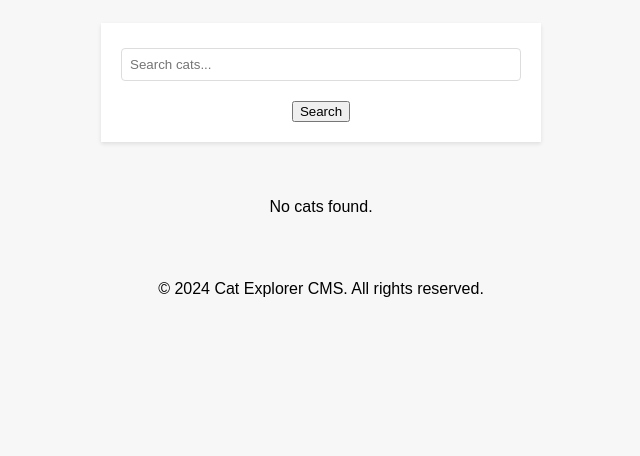
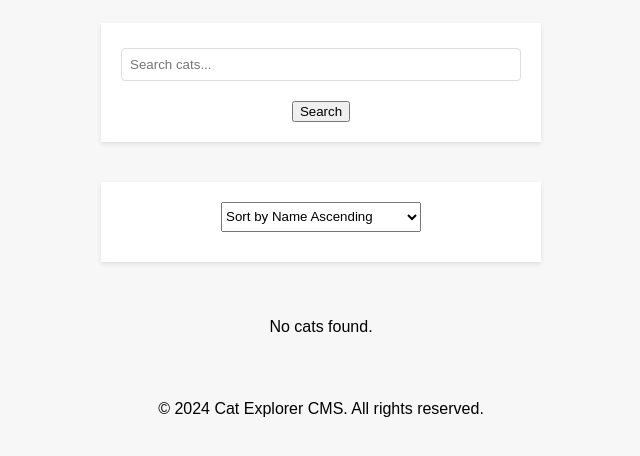
Before and after one commit to nxu22/cat-explorer-website, a PHP site: page / in a window 1280 px wide. Shown: the part 235-691 px from the top of the page, without its empty margins (319-959 px from the left). Run offline with PHP 8.4, Linux system fonts and the light colour scheme; data that the repository does not hold is empty.

Commit message:
change the sorting part in the hompage

```diff
--- a/admin.php
+++ b/admin.php
@@ -42,6 +42,12 @@
         <label for="hair_color">Hair Color:</label>
         <input type="text" id="hair_color" name="hair_color" required>
 
+        <label for="age">Age:</label>
+        <input type="number" id="age" name="age" required>
+
+        <label for="born_year">Born Year:</label>
+        <input type="number" id="born_year" name="born_year" min="1900" max="2024" required>
+
         <label for="image_url">Image URL:</label>
         <input type="text" id="image_url" name="image_url" required>
 
--- a/cat_detail.php
+++ b/cat_detail.php
@@ -13,9 +13,9 @@ $catID = $_GET['id'];
 $catDetails = [];
 
 // SQL query to fetch data for the specific cat
-$sql = "SELECT `id`, `name`, `size`, `breed`, `hair_color`, `image_url` FROM cat WHERE `id` = ?";
+$sql = "SELECT `id`, `name`, `size`, `breed`, `hair_color`, `image_url`, `age`, `born_year` FROM cat WHERE `id` = ?";
 $stmt = $conn->prepare($sql);
-$stmt->bind_param("i", $catID); // "i" denotes the parameter type is integer
+$stmt->bind_param("i", $catID);
 $stmt->execute();
 $result = $stmt->get_result();
 
@@ -63,6 +63,8 @@ $conn->close();
                 <p><strong>Size:</strong> <?= htmlspecialchars($catDetails['size']) ?></p>
                 <p><strong>Breed:</strong> <?= htmlspecialchars($catDetails['breed']) ?></p>
                 <p><strong>Hair Color:</strong> <?= htmlspecialchars($catDetails['hair_color']) ?></p>
+                <p><strong>Age:</strong> <?= htmlspecialchars($catDetails['age']) ?> years</p>
+                <p><strong>Born Year:</strong> <?= htmlspecialchars($catDetails['born_year']) ?></p>
             <?php else: ?>
                 <p>No details found for the specified cat.</p>
             <?php endif; ?>
--- a/index.php
+++ b/index.php
@@ -4,23 +4,42 @@ require 'connect.php';
 
 $cats = [];
 
-// SQL query to fetch all data from the cat table
-$sql = "SELECT `id`, `name`, `size`, `breed`, `hair_color`, `image_url` FROM cat";
+// Valid columns to sort by
+$valid_sorts = [
+    'name_ASC' => 'name ASC',
+    'name_DESC' => 'name DESC',
+    'age_ASC' => 'age ASC',
+    'age_DESC' => 'age DESC',
+    'born_year_ASC' => 'born_year ASC',
+    'born_year_DESC' => 'born_year DESC'
+];
+
+// Check if a valid sort parameter is provided by the user
+if (isset($_GET['sort']) && array_key_exists($_GET['sort'], $valid_sorts)) {
+    // Get the corresponding ORDER BY clause from the validated sort parameter
+    $order_by_clause = $valid_sorts[$_GET['sort']];
+} else {
+    // Use a default ORDER BY clause
+    $order_by_clause = 'name ASC';
+}
+
+// SQL query to fetch all data from the cat table and sort it
+$sql = "SELECT `id`, `name`, `size`, `breed`, `hair_color`, `image_url`, `age`, `born_year` FROM cat ORDER BY {$order_by_clause}";
 $result = $conn->query($sql);
 
 // Check if there are any results
 if ($result && $result->num_rows > 0) {
     // Fetch all rows and add them to the array
-    while($row = $result->fetch_assoc()) {
+    while ($row = $result->fetch_assoc()) {
         $cats[] = $row;
     }
 } else {
     $noCatsMessage = "No cats found.";
 }
 
-
 $conn->close();
 ?>
+
 
 
 <!DOCTYPE html>
@@ -56,6 +75,20 @@ $conn->close();
         </form>
     </section>
 
+    <form action="" method="get">
+    <select name="sort" onchange="this.form.submit()">
+        <option value="name_ASC" <?php echo (isset($_GET['sort']) && $_GET['sort'] == 'name_ASC') ? 'selected' : ''; ?>>Sort by Name Ascending</option>
+        <option value="name_DESC" <?php echo (isset($_GET['sort']) && $_GET['sort'] == 'name_DESC') ? 'selected' : ''; ?>>Sort by Name Descending</option>
+        <option value="age_ASC" <?php echo (isset($_GET['sort']) && $_GET['sort'] == 'age_ASC') ? 'selected' : ''; ?>>Sort by Age Ascending</option>
+        <option value="age_DESC" <?php echo (isset($_GET['sort']) && $_GET['sort'] == 'age_DESC') ? 'selected' : ''; ?>>Sort by Age Descending</option>
+        <option value="born_year_ASC" <?php echo (isset($_GET['sort']) && $_GET['sort'] == 'born_year_ASC') ? 'selected' : ''; ?>>Sort by Born Year Ascending</option>
+        <option value="born_year_DESC" <?php echo (isset($_GET['sort']) && $_GET['sort'] == 'born_year_DESC') ? 'selected' : ''; ?>>Sort by Born Year Descending</option>
+    </select>
+</form>
+
+
+
+
     <section id="featured-cats" class="featured-cat">
         <!-- Loop through the cats and display their image, name, and a 'Know Me More' button -->
         <?php if (!empty($cats)): ?>
--- a/style.css
+++ b/style.css
@@ -54,6 +54,22 @@ nav ul li {
         flex-direction: column;
         align-items: center;
     }
+}
+select {
+    width: 200px; /* Width of the dropdown */
+    height: 30px; /* Height of the dropdown */
+    margin-bottom: 10px; /* Space below the dropdown */
+    cursor: pointer; /* Changes the cursor to a pointer to indicate it's clickable */
+}
+
+/* Style changes for the dropdown when hovered */
+select:hover {
+    background-color: #f2f2f2;
+}
+
+/* Style for the dropdown options */
+select option {
+    padding: 5px; /* Padding inside each option */
 }
 
 
@@ -181,6 +197,7 @@ label {
 }
 
 input[type="text"],
+input[type="number"],
 textarea {
     width: 100%;
     padding: 8px;
@@ -188,7 +205,7 @@ textarea {
     margin-bottom: 20px;
     border: 1px solid #ddd;
     border-radius: 4px;
-    box-sizing: border-box;
+    box-sizing: border-box; }
 
 input[type="submit"] {
     width: 100%;
@@ -209,4 +226,3 @@ input[type="submit"]:hover {
 .container {
     padding: 20px;
 }
-}
```
Also changed, not shown: add_cat.php (+5 -2 lines).
